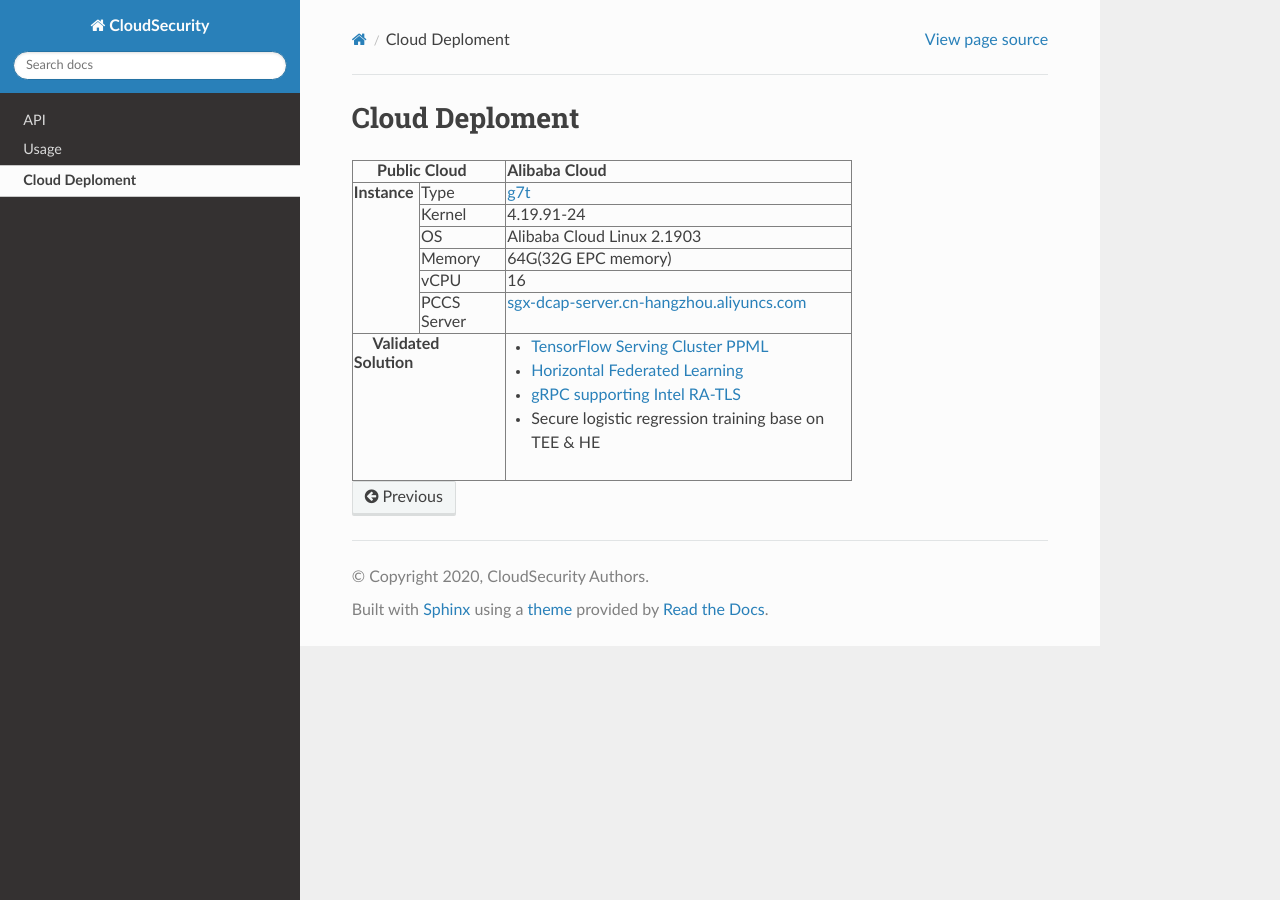
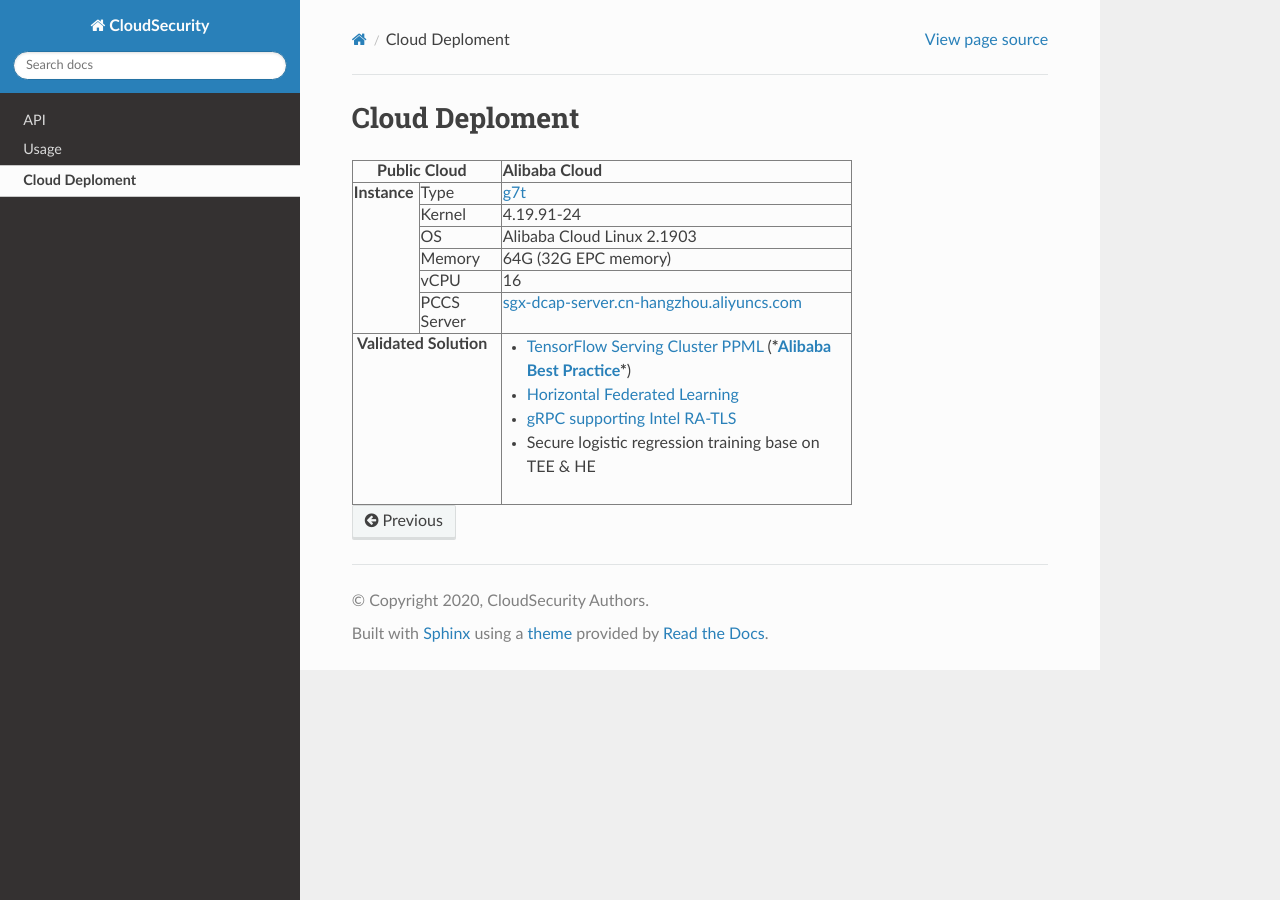
Before and after one commit to RodgerZhu/Cloud_Security, a Sphinx documentation site: the page built from Docs/readdoc/docs/source/cloud.md, in a window 1280 px wide. Built offline with Sphinx 7.4.7 and the Read the Docs theme 2.0.0, drawn with Linux system fonts in a browser that asks for light colours; pages that are not in the unit, such as notebooks, are missing from menus.

Commit message:
Update cloud.md

```diff
--- a/Docs/readdoc/docs/source/cloud.md
+++ b/Docs/readdoc/docs/source/cloud.md
@@ -31,7 +31,7 @@
     <tr>
       <td style="text-align: left;">Memory
       </td>
-      <td>64G(32G EPC memory)
+      <td>64G (32G EPC memory)
       </td>
     </tr>
     <tr>
@@ -47,11 +47,11 @@
       </td>
     </tr>
     <tr>
-      <td colspan="2"><strong>&nbsp; &nbsp; &nbsp;Validated&nbsp; Solution&nbsp;</strong>
+      <td colspan="2"><strong>&nbsp;Validated Solution</strong>
       </td>
       <td>
         <ul>
-          <li><a href="https://cczoo.readthedocs.io/en/latest/Solutions/tensorflow-serving-cluster/index.html">TensorFlow Serving Cluster PPML&nbsp;</a></li>
+          <li><a href="https://cczoo.readthedocs.io/en/latest/Solutions/tensorflow-serving-cluster/index.html">TensorFlow Serving Cluster PPML&nbsp;</a>(<strong>*<a href="https://help.aliyun.com/document_detail/342755.html">Alibaba Best Practice</a>*</strong>)</li>
           <li><a href="https://cczoo.readthedocs.io/en/latest/Solutions/horizontal-federated-learning/hfl.html">Horizontal Federated Learning&nbsp;</a></li>
           <li><a href="https://cczoo.readthedocs.io/en/latest/Solutions/grpc-ra-tls/index.html">gRPC supporting Intel RA-TLS</a></li>
           <li>Secure logistic regression training base on TEE &amp; HE</li>
```
